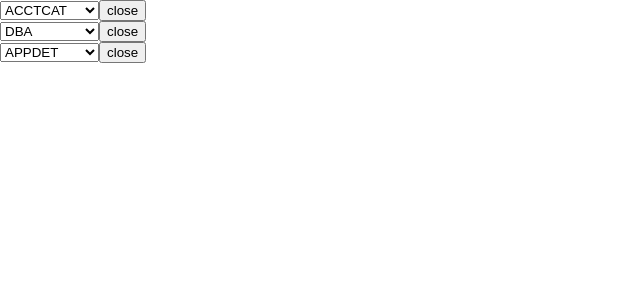
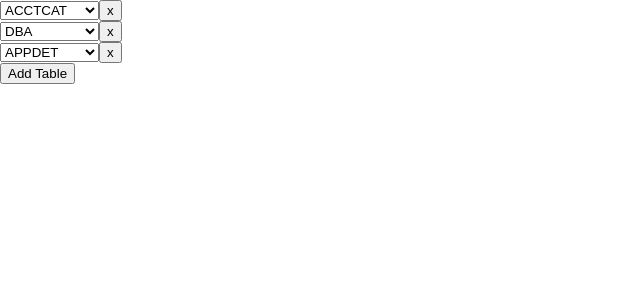
Before and after one commit to ttches/sql-gui, a React (Create React App) app: page / in a window 1280 px wide. Shown: the top 300 px of the page, without its empty margins (0-640 px from the left). Built offline with nearby package versions, Linux system fonts and the light colour scheme.

Commit message:
Added add table button and functionality

```diff
--- a/src/actions/index.js
+++ b/src/actions/index.js
@@ -1,5 +1,6 @@
 export const UPDATE_TABLE_TABS = 'UPDATE_TABLE_TABS';
 export const CLOSE_TABLE_TAB = 'CLOSE_TABLE_TAB';
+export const ADD_TABLE_TAB = 'ADD_TABLE_TAB';
 
 export function updateTableTabs(tables) {
   return {
@@ -14,3 +15,11 @@ export function closeTableTab(tableTab) {
     payload: tableTab
   }
 }
+
+export function addTableTab(table) {
+  console.log('adding');
+  return {
+    type: ADD_TABLE_TAB,
+    payload: table
+  }
+}
--- a/src/components/TableTabs.js
+++ b/src/components/TableTabs.js
@@ -5,14 +5,14 @@ import TablesDropdownContainer from '../containers/TablesDropdownContainer';
 export default class TableTabs extends Component {
   render() {
 
-    const handleClick = this.props.handleClick
+    const closeTableTab = this.props.closeTableTab
 
     function renderTableTabs(tableTab, i) {
       console.log(tableTab);
       return (
         <div key={i}>
           <TablesDropdownContainer selectedTable={tableTab} />
-          <button onClick={handleClick} data-table={tableTab}>close</button>
+          <button onClick={closeTableTab} data-table={tableTab}>x</button>
         </div>
       );
     }
@@ -21,6 +21,12 @@ export default class TableTabs extends Component {
     return (
       <div>
         {this.props.tabs.map(renderTableTabs)}
+        <button
+          className='add-table-tab'
+          style={{display: `${(this.props.tabs.length > 10) ? 'none' : 'block'}`}}
+          onClick={this.props.addTableTab}>
+            Add Table
+          </button>
       </div>
     );
   }
--- a/src/containers/TableTabsContainer.js
+++ b/src/containers/TableTabsContainer.js
@@ -2,16 +2,29 @@ import React, { Component } from 'react';
 import { connect } from 'react-redux';
 
 import TableTabs from '../components/TableTabs';
-import { closeTableTab } from '../actions/index';
+import { closeTableTab, addTableTab } from '../actions/index';
 
 class TableTabsContainer extends Component {
   constructor(props){
     super(props);
-    this.handleCloseTab = this.handleCloseTab.bind(this);
+    this.handleCloseTableTab = this.handleCloseTableTab.bind(this);
+    this.handleAddTableTab = this.handleAddTableTab.bind(this);
   }
 
-  handleCloseTab(e) {
+  handleCloseTableTab(e) {
     this.props.closeTableTab(e.target.dataset.table);
+  }
+
+  //Sends an unused table to action or give error.
+  handleAddTableTab() {
+    let { tables, tabs } = this.props.selected;
+    for (let table of tables) {
+      if (tabs.indexOf(table) === -1) {
+        this.props.addTableTab(table);
+        return;
+      }
+    }
+    alert('All tables are in use');
   }
 
   render() {
@@ -19,7 +32,8 @@ class TableTabsContainer extends Component {
     return (
       <TableTabs
         tabs={this.props.selected.tabs}
-        handleClick={this.handleCloseTab} />
+        closeTableTab={this.handleCloseTableTab}
+        addTableTab={this.handleAddTableTab} />
     );
   }
 }
@@ -30,4 +44,5 @@ function mapStateToProps(state) {
   };
 }
 
-export default connect(mapStateToProps, { closeTableTab })(TableTabsContainer);
+export default connect(mapStateToProps,
+  { closeTableTab, addTableTab })(TableTabsContainer);
--- a/src/containers/TablesDropdownContainer.js
+++ b/src/containers/TablesDropdownContainer.js
@@ -19,7 +19,7 @@ class TablesDropdownContainer extends Component {
     this.setState({
       selectedTable: e.target.value
     }, function() {
-  //After state updates, update TableTabs.
+      //After state updates, update TableTabs.
       this.props.updateTableTabs([oldSelectedTable, this.state.selectedTable]);
     });
   }
--- a/src/reducers/reducer_selected.js
+++ b/src/reducers/reducer_selected.js
@@ -1,4 +1,5 @@
-import { UPDATE_TABLE_TABS, CLOSE_TABLE_TAB } from '../actions/index';
+import { UPDATE_TABLE_TABS, CLOSE_TABLE_TAB,
+  ADD_TABLE_TAB } from '../actions/index';
 
 const INITIAL_STATE = {
   tables: ["ACCTCAT", "ACCTNUMS", "APPDET", "APPOINT", "APPOINTS", "ASSEMBLY", "BILLADDR", "CALLHIST", "CARD", "CATEGORY", "CENTRAL", "CODES", "CONTACTS", "CONTCAT", "CONTLOC", "CONTMAST", "CONTRACT", "CONTRCTS", "CONTYPE", "CONVERSE", "CORRLOG", "COSTCODE", "CREDACT", "CREDHEAD", "CUSTATUS", "CUSTOMER", "DBA", "DEALER", "DEALINV", "DEFAULTS", "DETMEMO", "DISPATCH", "EDEALINV", "EDEFAULT", "EHTM", "EHTMTIC", "EMAILINV", "EQUIPMNT", "ETECH", "ETICKET", "FORMS", "GLTABLE", "HELPDESK", "IMAGES", "INCOME", "INVDET", "INVMEMO", "INVOICE", "INVREC", "LABELS", "LETTER", "LOCATION", "LOCINV", "LOGTYPE", "MASSYS", "MASTSYS", "MERGELST", "MULTICOM", "PARTCAT", "PARTDESC", "PARTS", "PARTSBUY", "PARTSLVL", "PARTYPE", "PCONTRCT", "PHONELBL", "PHRASE", "PLEVELS", "PODETAIL", "POHEAD", "POMEMO", "POPAPPT", "POPBAL", "POPCRED", "POPREM", "POSITIO", "POTITLE", "QUICKCAT", "QUICKSYS", "QUICKTMP", "RAPIDSYS", "RATES", "RECDET", "RECEIPTS", "RECHARGE", "RELATION", "REMARKS", "REMINDER", "REPAIR", "ROLODEX", "SCHEDULE", "SERVICE", "SPHRASE", "STOCKLOG", "SUBCAT", "SUPMERGE", "SUPPORT", "SXPHRASE", "SYSTEM", "TASKS", "TASKSTAT", "TAXTABLE", "TBEVENTS", "TBEXCLUD", "TBGROUP", "TBLIST", "TBLOG", "TBSYSTEM", "TBTMPL", "TBTMPLHD", "TECHS", "TEMPAPD", "TICKET", "TIMECARD", "TIMECAT", "TODO", "TRANSLOG", "TROUBLE", "TSAPTMNT", "TSCOUNT", "TSMDATA", "TSRECUR", "USER17", "USER18", "USER19", "USER20", "USERLOG", "VENDNAME", "VENDOR", "ZONEDEF1", "ZONEDEF2", "ZONEMAST", "ZONES", "ZONETYPE"],
@@ -35,6 +36,12 @@ export default function(state = INITIAL_STATE, action) {
         workingState.tabs.splice(closeTabIndex, 1);
         return workingState;
       }
+
+      case ADD_TABLE_TAB:
+        workingState = {...state};
+        workingState.tabs.push(action.payload);
+        return workingState;
+
     default:
       return state;
   }
```
